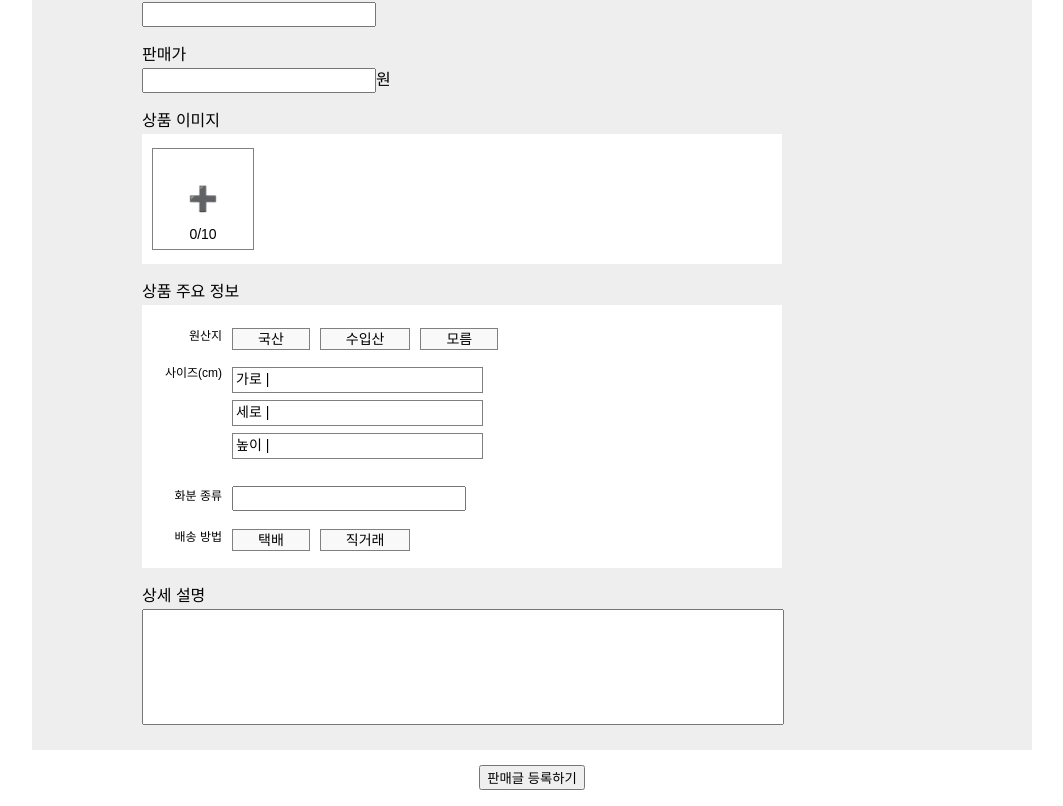
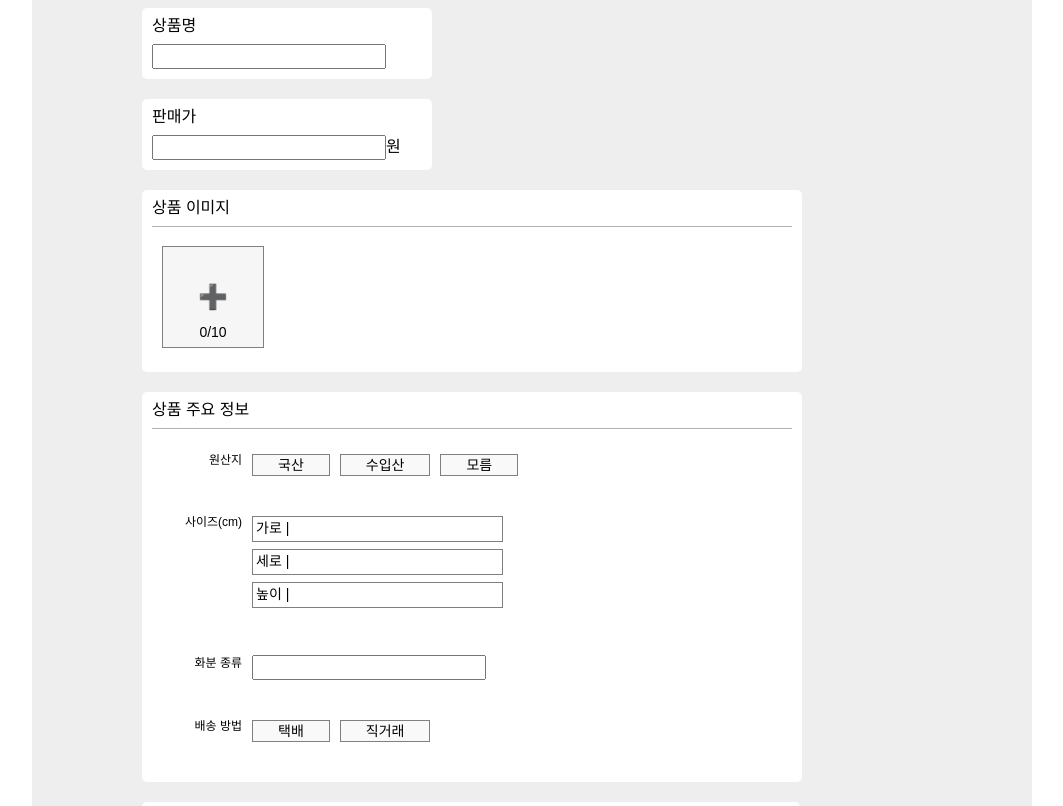
Before and after one commit to likelion10th-greenery/greenery-react-client, a React (Create React App) app: page /salespost in a window 1280 px wide. Shown: the part 254-1060 px from the top of the page, without its empty margins (108-1171 px from the left). Built offline with nearby package versions, Linux system fonts and the light colour scheme.

Commit message:
style: Edit salespost page style

```diff
--- a/src/components/salespost/styled.js
+++ b/src/components/salespost/styled.js
@@ -9,7 +9,7 @@ export const Wrapper = styled.div`
 	align-items: flex-start;
 `;
 export const Title = styled.h3`
-	font-size: 18px;
+	font-size: 20px;
 	font-weight: 600;
 	margin-bottom: 20px;
 `;
@@ -30,11 +30,12 @@ export const InputWrapper = styled.div`
 	justify-content: center;
 	align-items: flex-start;
 	label {
-		margin-bottom: 5px;
+		margin-bottom: 10px;
 	}
 	input,
 	select,
-	option {
+	option,
+	textarea {
 		min-width: 220px;
 		padding: 3px 5px;
 		outline: none;
@@ -53,6 +54,8 @@ export const ImageWrapper = styled.div`
 	input {
 		display: none;
 	}
+	border-top: 1px solid rgba(0, 0, 0, 0.3);
+	padding-top: 5px;
 `;
 export const ImageAdder = styled.div`
 	min-width: 100px;
@@ -61,6 +64,7 @@ export const ImageAdder = styled.div`
 	display: flex;
 	justify-content: center;
 	align-items: center;
+	background-color: rgba(225, 225, 225, 0.3);
 	font-size: 24px;
 	border: 1px solid gray;
 	cursor: pointer;
@@ -78,6 +82,7 @@ export const ImageAdder = styled.div`
 `;
 export const Image = styled.div`
 	min-width: 100px;
+	max-width: 100px;
 	height: 100px;
 	margin-left: 10px;
 	position: relative;
@@ -85,8 +90,15 @@ export const Image = styled.div`
 		width: 100%;
 		height: 100%;
 	}
+	&:hover {
+		span {
+			opacity: 1;
+		}
+	}
 	span {
 		position: absolute;
+		opacity: 0;
+		cursor: pointer;
 	}
 	.del {
 		top: 5px;
@@ -107,12 +119,18 @@ export const InputBox = styled.div`
 	flex-direction: column;
 	justify-content: center;
 	align-items: flex-start;
+	min-width: 270px;
 	margin: 10px;
+	border-radius: 5px;
+	background-color: white;
+	padding: 10px;
 `;
 export const InputDetailWrapper = styled.div`
 	background-color: white;
 	width: calc(${props => props.innerWidth * 0.5}px);
 	padding-top: 15px;
+	border-top: 1px solid rgba(0, 0, 0, 0.3);
+	padding-top: 5px;
 	${InputBox} {
 		flex-direction: row;
 		justify-content: flex-start;
@@ -182,4 +200,12 @@ export const Textarea = styled.textarea`
 export const Button = styled.button`
 	position: absolute;
 	bottom: -40px;
+	background-color: #2bb601;
+	color: whitesmoke;
+	border: none;
+	border-radius: 5px;
+	padding: 7px 15px;
+	&:hover {
+		background-color: #2bc401;
+	}
 `;
```
